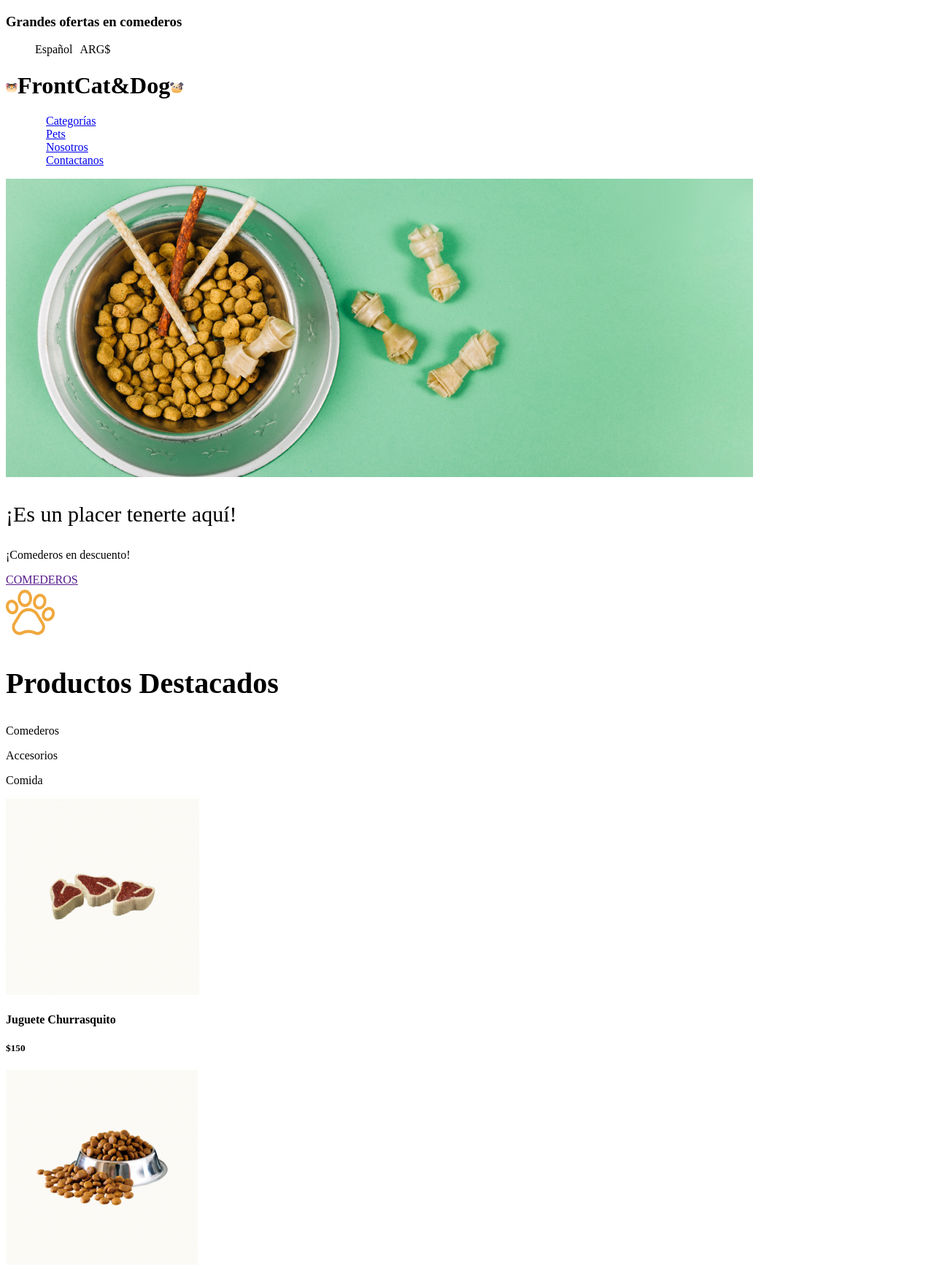
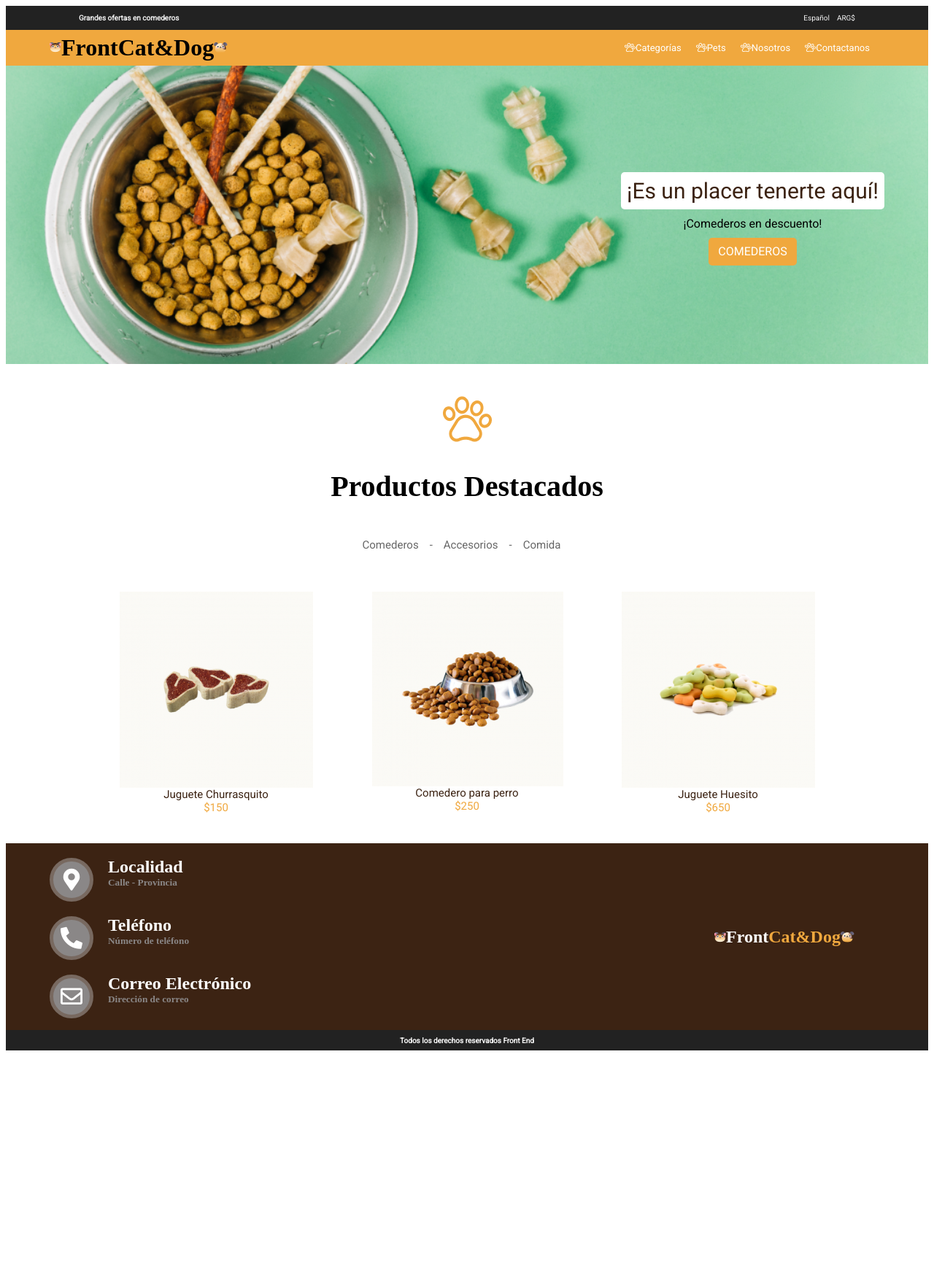
Before and after one commit to cytelsystem/Petshop, a plain HTML site: page index.html in a window 1280 px wide. Shown: the top 1741 px of the page at 73% size. After the commit the page ends 1448 px from the top, so only its background shows below. Drawn offline with Linux system fonts and the light colour scheme.

Commit message:
Subiendo Petshop ajustados en Css

```diff
--- a/css/style.css
+++ b/css/style.css
@@ -0,0 +1,250 @@
+@import url("https://fonts.googleapis.com/css2?family=Roboto&display=swap");
+
+/* ****************HEADER********************** */
+header {
+  height: 82px;
+}
+
+/* ****************HEADER TOP****************** */
+.header-top {
+  display: flex;
+  background-color: #222222;
+  height: 40%;
+  align-items: center;
+  justify-content: space-between;
+  padding: 0 100px 0 100px;
+}
+
+.header-top h3 {
+  color: #f3f3f3;
+  display: flex;
+  font-family: "Roboto", sans-serif;
+  font-size: 10px;
+}
+.header-top li {
+  color: #f3f3f3;
+  display: flex;
+  font-family: "Roboto", sans-serif;
+  font-size: 10px;
+}
+
+/* ****************HEADER BOTTOM****************** */
+
+.header-bottom {
+  display: flex;
+  background-color: #f0a83e;
+  height: 60%;
+  align-items: center;
+  justify-content: space-between;
+  padding: 0 60px 0 60px;
+}
+
+.header-bottom .logo h1 {
+  display: flex;
+  align-items: center;
+}
+.narvarprincipal ul {
+  display: flex;
+}
+
+.narvarprincipal li {
+  margin: 0 20px 0 0;
+}
+.narvarprincipal a {
+  display: flex;
+  align-items: center;
+  color: #ffffff;
+  font-family: "Roboto", sans-serif;
+  font-size: 13px;
+  text-decoration: auto;
+}
+
+/* ***************************BANER**************** */
+
+.banner {
+  height: 409px;
+  display: flex;
+  background: cyan url("/img/bowl-and-pet-daities-on-green-background1.png")
+    no-repeat center;
+  background-size: cover;
+  justify-content: flex-end;
+  align-items: center;
+}
+
+.bannerContenedor {
+  margin-right: 60px;
+  text-align: center;
+}
+.bannerContenedor p {
+  width: 345px;
+  height: 35px;
+  margin: 10px 0 10px 0;
+  padding: 8px;
+  border-radius: 5px;
+  background-color: white;
+  font-family: "Roboto", sans-serif;
+  font-size: 30px;
+  color: #3c2313;
+}
+.bannerContenedor h4 {
+  margin: 10px 0 10px 0;
+  font-family: "Roboto", sans-serif;
+  font-style: normal;
+  font-weight: normal;
+  font-size: 16px;
+}
+.bannerContenedor a {
+  display: inline-block;
+  border: 1px solid transparent;
+  border-radius: 5px;
+  padding: 0.375rem 0.75rem;
+  line-height: 1.5;
+  text-align: center;
+  vertical-align: middle;
+  cursor: pointer;
+  font-family: "Roboto", sans-serif;
+  font-style: normal;
+  font-weight: normal;
+  font-size: 16px;
+  text-decoration: auto;
+  background-color: transparent;
+  background-color: #f0a83e;
+  color: #ffffff;
+}
+
+/* ***************************PRODUCTO DESTACADO**************** */
+.ProductosDestacados {
+  display: flex;
+  align-items: center;
+  flex-direction: column;
+  margin-top: 40px;
+}
+
+.ProductosDestacadosP {
+  display: flex;
+  flex-direction: row;
+}
+.ProductosDestacadosP p {
+  margin-right: 15px;
+  color: #666666;
+  font-family: Roboto;
+  font-style: normal;
+  font-weight: 400;
+  font-size: 15px;
+}
+
+.ProductosDestacadosComederos {
+  display: flex;
+}
+.ProductosDestacadosComederos div {
+  display: flex;
+  flex-direction: column;
+  align-items: center;
+  margin: 40px 40px 40px 40px;
+}
+
+.ProductosDestacadosComederos h2 {
+  margin: 0;
+  margin: 0;
+  color: #3c2313;
+  font-family: "Roboto", sans-serif;
+  font-style: normal;
+  font-weight: 500;
+  font-size: 15px;
+}
+.ProductosDestacadosComederos h3 {
+  margin: 0;
+  color: #f0a83e;
+  font-family: "Roboto", sans-serif;
+  font-style: normal;
+  font-weight: 500;
+  font-size: 15px;
+}
+
+/* *************FOOTER******************************** */
+
+footer {
+  height: 284px;
+}
+
+/* *************FOOTER TOP***************************** */
+.footer-top {
+  display: flex;
+  align-items: center;
+  justify-content: space-between;
+  background-color: #3c2313;
+  height: 90%;
+}
+
+/* **************FOOTER TOP Redes Sociales*********** */
+
+.footer-sociales {
+  width: 50%;
+  height: 100%;
+}
+.conticonsocial {
+  display: flex;
+  align-items: center;
+}
+
+.socialIcon {
+  display: flex;
+  align-items: center;
+  justify-content: center;
+  background-color: #8a8787;
+  border-radius: 50%;
+  border: 5px solid #786960;
+  height: 50px;
+  width: 50px;
+  margin: 20px 20px 0px 60px;
+}
+.socialIcon i {
+  font-size: 30px;
+  color: white;
+}
+
+.socialinfo h2 {
+  color: white;
+  margin: 0;
+}
+
+.socialinfo h5 {
+  color: #8a8787;
+  margin: 0;
+}
+
+/* *************FOOTER TOP Logo************************* */
+.footer-logo {
+  border: var(--miborder);
+  display: flex;
+  align-items: center;
+  justify-content: flex-end;
+  margin-right: 8%;
+  width: 50%;
+  height: 100%;
+}
+
+.footer-logo h2 {
+  color: white;
+}
+.footer-logo span {
+  color: #f0a83e;
+}
+
+/* ****************FOOTER BOTTOM*********************** */
+
+.footer-bottom {
+  display: flex;
+  align-items: center;
+  justify-content: center;
+  background: #222222;
+  height: 10%;
+  /* height: 20px; */
+}
+
+.footer-bottom h6 {
+  font-family: Roboto, Arial, Helvetica, sans-serif;
+  font-size: 10px;
+  font-weight: 700;
+  color: #ffffff;
+}
--- a/index.html
+++ b/index.html
@@ -6,10 +6,12 @@
     <meta name="viewport" content="width=device-width, initial-scale=1.0">
     <title>Petshop</title>
     <link rel="stylesheet" href="https://cdnjs.cloudflare.com/ajax/libs/font-awesome/5.15.3/css/all.min.css" integrity="sha512-iBBXm8fW90+nuLcSKlbmrPcLa0OT92xO1BIsZ+ywDWZCvqsWgccV3gFoRBv0z+8dLJgyAHIhR35VZc2oM/gI1w==" crossorigin="anonymous" referrerpolicy="no-referrer" />
-
     <link rel="stylesheet" href="/css/style.css">
 </head>
 <body>
+
+
+
     <header>
         <div class="header-top">
             <div><h3>Grandes ofertas en comederos</h3></div>
@@ -47,65 +49,94 @@
         </div>
     </header>
 
+
+
     <main>
         <section class="banner">
-            <img src="/img/bowl-and-pet-daities-on-green-background1.png" alt="Imagen Principal background">
-            <p style="font-size: 30px;">¡Es un placer tenerte aquí!</p>
-            <p style="font-size: 16px;">¡Comederos en descuento!</p>
+            <div class="bannerContenedor">
+                <p>¡Es un placer tenerte aquí!</p>
+                <h4>¡Comederos en descuento!</h4>
                 <a href="">COMEDEROS</a>
+            </div>
         </section>
 
-        <section class="Productos_destacados">
-            <div><img src="/img/pawprint2.png" alt="Imagen Patica Productos destacados"></div>
-            <!-- <div><img src="../Petshop/img/pawprint2.png" alt="Imagen Patica Productos destacados"></div> -->
-            <div><h2 style="font-size: 40px;">Productos Destacados</h2></div>
-            <div>
+        <section class="ProductosDestacados">
+            <img src="/img/pawprint2.png" alt="Imagen Patica Productos destacados">
+            <h2 style="font-size: 40px;">Productos Destacados</h2>
+            <div class="ProductosDestacadosP">
                 <p>Comederos</p>
+                <p>-</p>
                 <p>Accesorios</p>
+                <p>-</p>
                 <p>Comida</p>
             </div>
+
+            <div class="ProductosDestacadosComederos">
                 <div>
-                <div><img src="/img/churrasquito.png" alt="Imagen Juguete Churrasquito"></div>
-                <div><h4>Juguete Churrasquito</h4></div>
-                <div><h5>$150</h5></div>
+                    <img src="/img/churrasquito.png" alt="Imagen Juguete Churrasquito">
+                    <h2>Juguete Churrasquito</h2>
+                    <h3>$150</h3>
                 </div>
                 <div>
-                <div><img src="/img/comedero.png" alt="Imagen Comedero para perro"></div>
-                <div><h4>Comedero para perro</h4></div>
-                <div><h5>$250</h5></div>
+                    <img src="/img/comedero.png" alt="Imagen Comedero para perro">
+                    <h2>Comedero para perro</h2>
+                    <h3>$250</h3>
                 </div>
                 <div>
-                <div><img src="/img/Huesito.png" alt="Imagen Juguete Huesito"></div>
-                <div><h4>Juguete Huesito</h4></div>
-                <div><h5>$650</h5></div>
+                    <img src="/img/Huesito.png" alt="Imagen Juguete Huesito">
+                    <h2>Juguete Huesito</h2>
+                    <h3>$650</h3>
+                </div>
             </div>
 
 
 
         </section>
 
-
     </main>
-
 
 
     <footer>
         <div class="footer-top">
             <div class="footer-sociales">
-                <ul>
-                    <li>
-                        <a href="https://www.google.com/search?q=4.586340955516143%2C+-74.16130789178774&rlz=1C1UUXU_esCO932CO932&oq=4.586340955516143%2C+-74.16130789178774&aqs=chrome..69i57.1365j0j7&sourceid=chrome&ie=UTF-8">
-                            <i class="fas fa-map-marker-alt"></i>
-                            <span>Localidad</span>
-                            <span>Calle - Provincia</span>
-                        </a>
-
-                    </li>
-                </ul>
+                <div class="conticonsocial">
+                    <div class="socialIcon">
+                        <a href="https://www.google.com/search?q=4.586340955516143%2C+-74.16130789178774&rlz=1C1UUXU_esCO932CO932&oq=4.586340955516143%2C+-74.16130789178774&aqs=chrome..69i57.1365j0j7&sourceid=chrome&ie=UTF-8"><i class="fas fa-map-marker-alt"></i></a>
+                    </div>
+                    <div class="socialinfo">
+                        <h2>Localidad</h2>
+                        <h5>Calle - Provincia</h5>
+                    </div>
+                </div>
+                <div class="conticonsocial">
+                    <div class="socialIcon">
+                        <a href="https://www.google.com/search?q=4.586340955516143%2C+-74.16130789178774&rlz=1C1UUXU_esCO932CO932&oq=4.586340955516143%2C+-74.16130789178774&aqs=chrome..69i57.1365j0j7&sourceid=chrome&ie=UTF-8"><i class="fas fa-phone-alt"></i></a>
+                    </div>
+                    <div class="socialinfo">
+                        <h2>Teléfono</h2>
+                        <h5>Número de teléfono</h5>
+                    </div>
+                </div>
+                <div class="conticonsocial">
+                    <div class="socialIcon">
+                        <a href="https://www.google.com/search?q=4.586340955516143%2C+-74.16130789178774&rlz=1C1UUXU_esCO932CO932&oq=4.586340955516143%2C+-74.16130789178774&aqs=chrome..69i57.1365j0j7&sourceid=chrome&ie=UTF-8"><i class="far fa-envelope"></i></a>
+                    </div>
+                    <div class="socialinfo">
+                        <h2>Correo Electrónico</h2>
+                        <h5>Dirección de correo</h5>
+                    </div>
+                </div>
 
 
             </div>
-            <div class="footer-logo"></div>
+
+            <div class="footer-logo">
+
+                    <h2><img src="/img/Cat.png" alt="Imagen cat">Front<span>Cat&Dog</span><img src="/img/Dog.png" alt="Imagen Dog"></h2>
+
+
+
+            </div>
         </div>
 
         <div class="footer-bottom">
@@ -114,5 +145,7 @@
     </footer>
 
 
+
+
 </body>
 </html>
```
Lines whose indentation alone changed are shown as unchanged.
